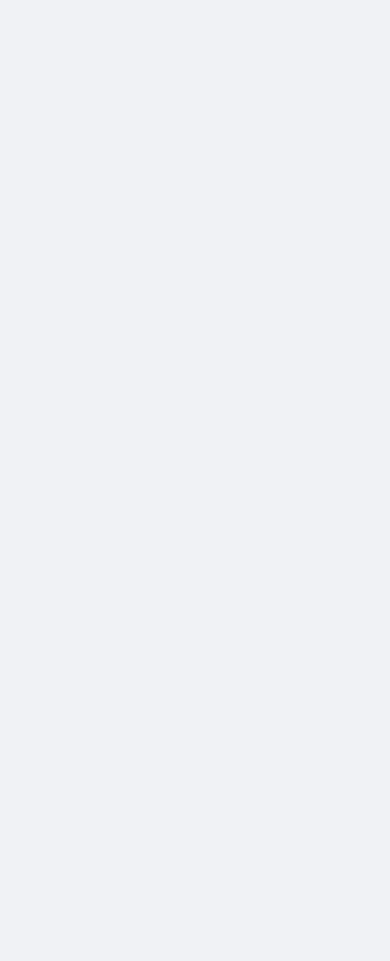
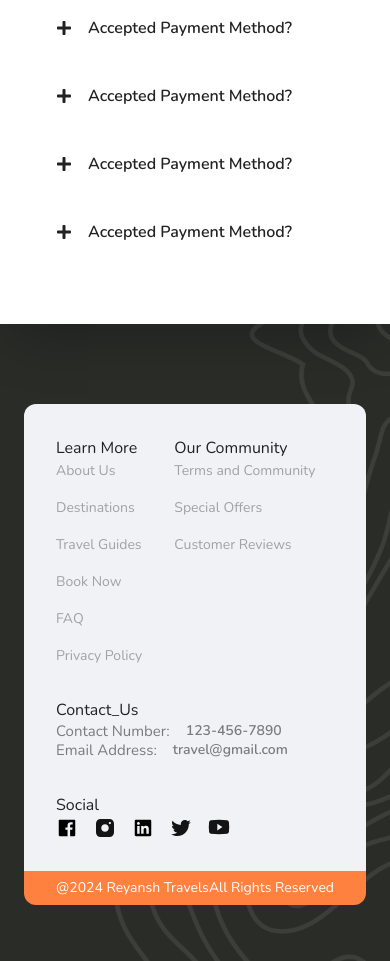
Before and after one commit to SidakVats/reyansh_travel, a Next.js app: page / in a window 390 px wide. Shown: the part 6940-7901 px from the top of the page. Before the commit the page ends 6728 px from the top, so only its background shows below. Built offline with nearby package versions, Linux system fonts and the light colour scheme.

Commit message:
third commit

```diff
--- /dev/null
+++ b/components/Accordion.tsx
@@ -0,0 +1,63 @@
+import { ACCORDION } from "@/CONSTANT";
+import React, { useState } from "react";
+
+import { FaPlus, FaMinus } from "react-icons/fa";
+
+import { Collapse } from "react-collapse";
+
+const Accordion = () => {
+  const [open, setOpen] = useState<number | null>(null);
+
+  const toogle = (index: number) => {
+    if (open === index) {
+      return setOpen(null);
+    }
+    setOpen(index);
+  };
+
+  return (
+    <div className="ms-5">
+      <h4 className="text-secondary regular-20">FAQ</h4>
+      <h3 className="bold-44 max-w-96">Frequently Asked Questions</h3>
+      <div className="pt-6 max-w-[800px]">
+        {ACCORDION.map((item, index) => (
+          <AccordionItem
+            key={index}
+            open={index === open}
+            question={item.question}
+            answer={item.answer}
+            toogle={() => toogle(index)}
+          />
+        ))}
+      </div>
+    </div>
+  );
+};
+
+type AccordionItemProps = {
+  open: boolean;
+  toogle: () => void;
+  question: string;
+  answer: string;
+};
+
+const AccordionItem = ({
+  open,
+  toogle,
+  question,
+  answer,
+}: AccordionItemProps) => {
+  return (
+    <div className="pt-3">
+      <div onClick={toogle} className={`flex px-3 py-4 medium-16 items-center gap-x-4 cursor-pointer ${open ? "bg-secondary text-white" : ""}`}>
+        <div>{open ? <FaMinus /> : <FaPlus />}</div>
+        <h4>{question}</h4></div>
+        <Collapse isOpened={open}>
+          <p className="p-4">{answer}</p>
+        </Collapse>
+
+    </div>
+  );
+};
+
+export default Accordion;
--- a/components/Feature.tsx
+++ b/components/Feature.tsx
@@ -5,6 +5,7 @@ import Link from "next/link";
 import Slider from "react-slick";
 
 import { LuArrowBigRightDash, LuArrowBigLeftDash  } from "react-icons/lu";
+
 
 const Features = () => {
 
@@ -81,7 +82,6 @@ const Features = () => {
             <Slider {...settings} >
               {FEATURE.map((feature) => (
                 <FeatureItem
-
                   key={feature.URL}
                   URL={feature.URL}
                   title={feature.title}
@@ -91,6 +91,7 @@ const Features = () => {
             </Slider>
           </div>
         </div>
+
       </section>
     </div>
   );
--- a/components/Footer.tsx
+++ b/components/Footer.tsx
@@ -1,11 +1,69 @@
-import React from 'react'
+import { FOOTER_CONTACT_INFO, FOOTER_LINKS, SOCIALS } from "@/CONSTANT";
+import React from "react";
+
+import Image from "next/image";
+import Link from "next/link";
 
 const Footer = () => {
   return (
-    <div>
+    <footer className="max_padd_container flexCenter pb-14 pt-20 bg-pattern bg-cover bg-center bg-no-repeat">
+      <div className="flex flex-col rounded-xl">
+        <div className="flex flex-col items-start justify-center gap-[10%] md:flex-row p-8 bg-primary rounded-t-xl">
+          <div className="flex flex-wrap gap-8 sm:justify-between md:flex-1">
+            {FOOTER_LINKS.map((col) => (
+                <FooterColumn
+                key={col.title}
+                title={col.title}
+                >
+                  <ul className="flex flex-col gap-4 regular-14 text-gray-20">
+                    {col.links.map((link) => (
+                      <Link href={"/"} key={link}>
+                      {link}
+                      </Link>
+                    ))}
+                  </ul>
+                </FooterColumn>
+            ))}
+            <div className="flex flex-col gap-5">
+              <FooterColumn title={FOOTER_CONTACT_INFO.title}>
+                  {FOOTER_CONTACT_INFO.links.map((link) => (
+                    <Link href={"/"} key={link.label} className="flex gap-4 md:flex-col lg:flex-row">
+                      <p>{link.label}:</p><p className="medium-14">{link.value}</p>
+                    </Link>
+                  ))}
+              </FooterColumn>
+            </div>
+            <div className="flex">
+              <FooterColumn title={SOCIALS.title}>
+                    <ul className="flex gap-4">
+                      {SOCIALS.links.map((link) => (
+                          <Link href={"/"} key={link}>
+                            <Image src={link} alt="logo" height={22} width={22}/>
+                          </Link>
+                      ))}
+                    </ul>
+              </FooterColumn>
+            </div>
+          </div>
+        </div>
+        <p className="regular-14 bg-secondary text-white py-2 px-8 rounded-b-xl flexBetween"><span>@2024 Reyansh Travels</span> <span>All Rights Reserved</span></p>
+      </div>
+    </footer>
+  );
+};
 
-    </div>
-  )
-}
+type FooterColumn = {
+  children: React.ReactNode;
+  title: string;
+};
 
-export default Footer
+const FooterColumn = ({ title, children }: FooterColumn) => {
+  return (
+   <div>
+    <h4>{title}</h4>
+    {children}
+   </div>
+  );
+};
+
+export default Footer;
--- a/components/Testimonial.tsx
+++ b/components/Testimonial.tsx
@@ -6,6 +6,8 @@ import Slider from 'react-slick'
 import Image from "next/image";
 
 import { FaQuoteLeft } from "react-icons/fa";
+
+import Accordion from "./Accordion";
 
 import Link from "next/link";
 
@@ -29,7 +31,7 @@ const Testimonial = () => {
 
   return (
     <section className='max_padd_container py-16 shadow-2xl bg-white relative'>
-        <div className='flex flex-col lg:flex-row gap-y-8'>
+        <div className='flex flex-col lg:flex-row gap-y-8 '>
             {/* left  */}
             <div className='px-5'>
                 <h4 className='bold-18 px-5 text-secondary'>HAPPY CUSTOMERS</h4>
@@ -49,6 +51,10 @@ const Testimonial = () => {
                     </Slider>
                 </div>
             </div>
+             {/* right  */}
+        <div>
+          <Accordion/>
+        </div>
         </div>
     </section>
   )
@@ -63,7 +69,7 @@ type TestimonialItem = {
 
   const TestimonialItem = ({ title, URL, des, profession }: TestimonialItem) => {
     return (
-      <div className='my-8 rounded-md z-10 ms-10'>
+      <div className='my-8 rounded-md z-10 mx-10'>
         <div className='pb-6'>
             <Image src={URL} alt={title} height={77} width={77} className='rounded-full mb-4'/>
             <div className=''>
--- a/package.json
+++ b/package.json
@@ -11,6 +11,7 @@
   "dependencies": {
     "next": "14.1.4",
     "react": "^18",
+    "react-collapse": "^5.1.1",
     "react-dom": "^18",
     "react-icons": "^5.0.1",
     "react-slick": "^0.30.2",
@@ -19,6 +20,7 @@
   "devDependencies": {
     "@types/node": "^20",
     "@types/react": "^18",
+    "@types/react-collapse": "^5.0.4",
     "@types/react-dom": "^18",
     "@types/react-slick": "^0.23.13",
     "autoprefixer": "^10.0.1",
```
Also changed, not shown: 1 other file (tests, documents, lock files or other folders).
